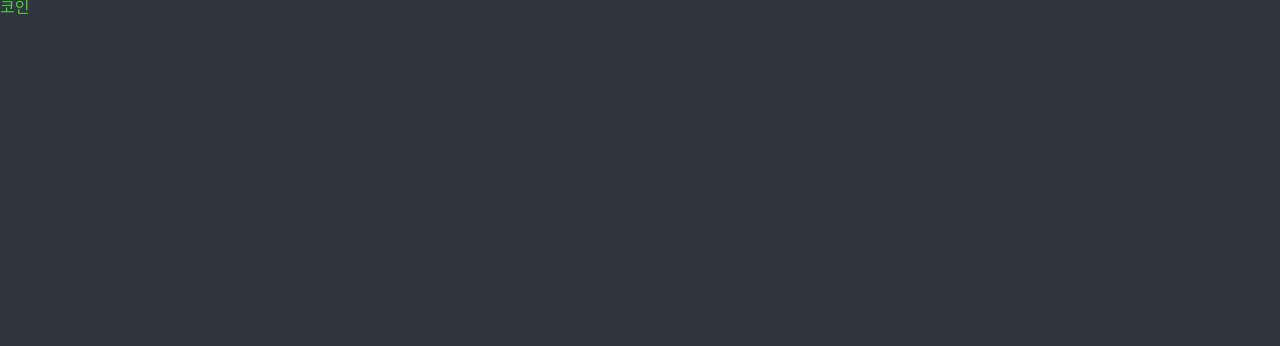
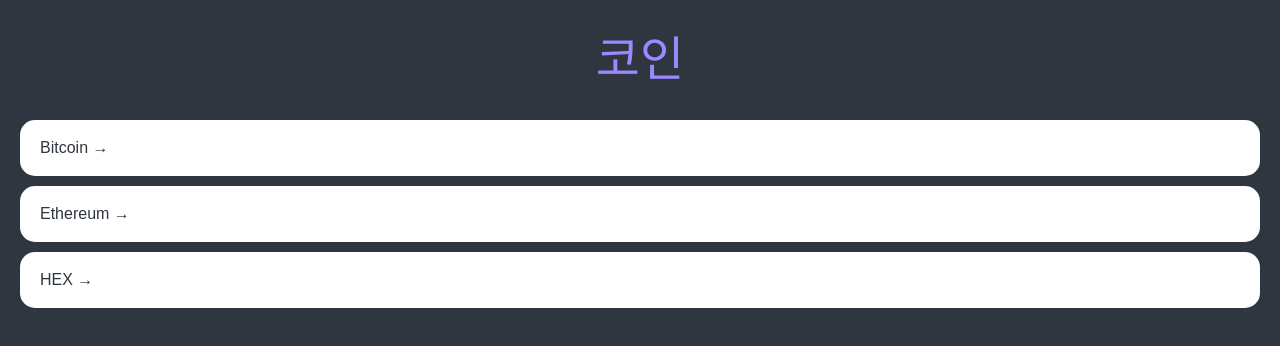
Before and after one commit to Treefr0gy/react-masterclass, a React (Create React App) app: page / in a window 1280 px wide. Shown: the top 346 px of the page. Built offline with nearby package versions, Linux system fonts and the light colour scheme.

Commit message:
Home part One

```diff
--- a/package.json
+++ b/package.json
@@ -14,7 +14,7 @@
     "react": "^18.3.1",
     "react-dom": "^18.3.1",
     "react-query": "^3.39.3",
-    "react-router-dom": "^5.3.0",
+    "react-router-dom": "^5.3.4",
     "react-scripts": "5.0.1",
     "styled-components": "^6.1.18",
     "typescript": "^4.9.5",
--- a/src/App.tsx
+++ b/src/App.tsx
@@ -60,6 +60,7 @@
 }
 a {
   text-decoration:none;
+  color:inherit;
 }
 `;
 
--- a/src/routes/Coins.tsx
+++ b/src/routes/Coins.tsx
@@ -1,10 +1,85 @@
+import { Link } from "react-router-dom";
 import styled from "styled-components";
 
+const Container = styled.div`
+    padding: 0px 20px;
+`;
+
+const Header = styled.header`
+    height: 15vh;
+    display: flex;
+    justify-content: center;
+    align-items: center;
+`;
+
+const CoinsList = styled.ul``;
+
+const Coin = styled.li`
+    background-color: white;
+    color: ${(props) => props.theme.bgColor};
+    border-radius: 15px;
+    margin-bottom: 10px;
+    a {
+        padding: 20px;
+        transition: color 0.2s ease-in;
+        display: block;
+    }
+    &:hover {
+        a {
+            color: ${(props) => props.theme.accentColor};
+        }
+    }
+`;
+
 const Title = styled.h1`
+    font-size: 48px;
     color: ${(props) => props.theme.accentColor};
 `;
 
+const coins = [
+  {
+    id: "btc-bitcoin",
+    name: "Bitcoin",
+    symbol: "BTC",
+    rank: 1,
+    is_new: false,
+    is_active: true,
+    type: "coin",
+  },
+  {
+    id: "eth-ethereum",
+    name: "Ethereum",
+    symbol: "ETH",
+    rank: 2,
+    is_new: false,
+    is_active: true,
+    type: "coin",
+  },
+  {
+    id: "hex-hex",
+    name: "HEX",
+    symbol: "HEX",
+    rank: 3,
+    is_new: false,
+    is_active: true,
+    type: "token",
+  },
+];
+
 function Coins() {
-    return <Title>코인</Title>;
+    return (
+        <Container>
+            <Header>
+                <Title>코인</Title>
+            </Header>
+            <CoinsList>
+                {coins.map((coin) => (
+                    <Coin key={coin.id}>
+                        <Link to={`/${coin.id}`}>{coin.name} &rarr;</Link>
+                    </Coin>
+                ))}
+            </CoinsList>
+        </Container>
+    );
 }
 export default Coins;
--- a/src/theme.ts
+++ b/src/theme.ts
@@ -3,5 +3,5 @@
 export const theme: DefaultTheme = {
     bgColor: "#2f3640",
     textColor: "#f5f6fa",
-    accentColor: "#4cd137",
+    accentColor: "#9c88ff",
 };
```
Also changed, not shown: 1 other file (tests, documents, lock files or other folders).
